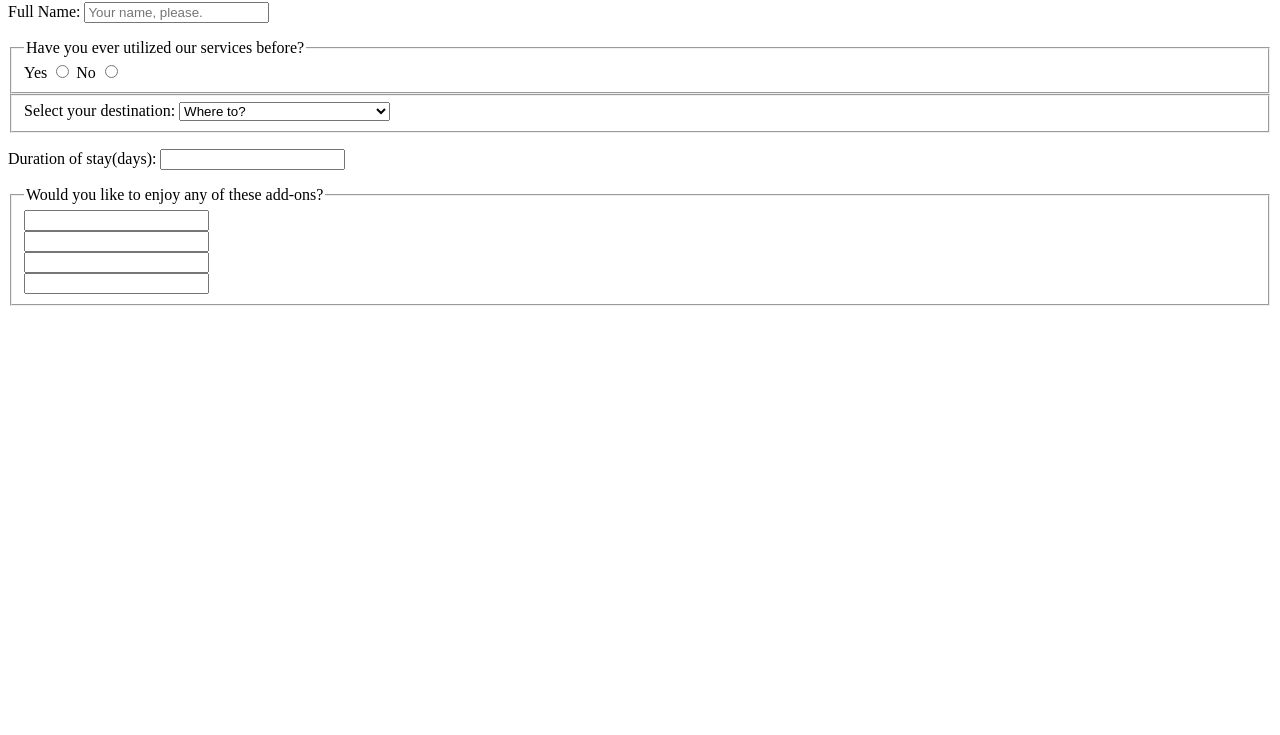
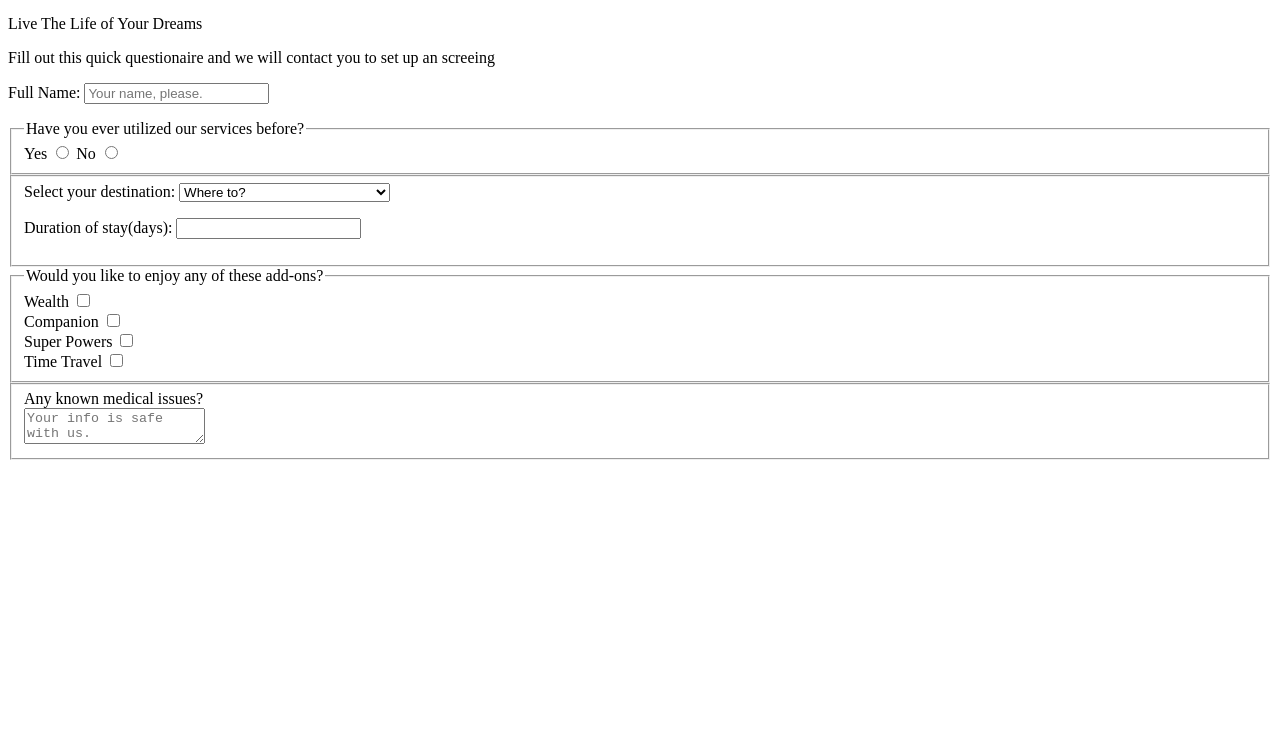
Before and after one commit to DirtDeodara/solo-product-entry, a plain HTML site: page product.html in a window 1280 px wide. Shown: the part 65-800 px from the top of the page. Drawn offline with Linux system fonts and the light colour scheme.

```diff
--- a/product.html
+++ b/product.html
@@ -9,16 +9,26 @@
 </head>
 <body>
     <form id="rekall-app">
-        <h2>Let us help bring your <em>dream</em> to <strong>life.</strong></h2>
 
-        <section>
+        <header id="product-header">
+
+            <h1>Rekall</h1>
+            <p>Live The Life of Your Dreams</p>
+
+        </header>
+
+        <p>
+            Fill out this quick questionaire and we will contact you to set up an screeing
+        </p>
+
+
         <p>
             <label for="name">Full Name:</label>
             <input type="text" name="name" id="name" placeholder="Your name, please." required>
         </p>
-        </section>
 
-        <section>
+
+
         <fieldset>
            <legend>
                Have you ever utilized our services before?
@@ -31,9 +41,9 @@
             <input type="radio" name="utilized" id="no" value="no" required>
 
         </fieldset>
-        </section>
 
-        <section>
+
+
         <fieldset>
             <label for="destination">Select your destination:</label>
             <select name="destination" id="destination" required>
@@ -42,43 +52,48 @@
                 <option value="ocean">Explore the bottom of the ocean</option>
                 <option value="mars">Climb the mountins of Mars</option>
             </select>
-            </fieldset>
-        </section>
 
-        <section>
             <p>
                 <label for="duration">Duration of stay(days):</label>
                 <input type="number" id="duration" required>
             </p>
-        </section>
+        </fieldset>
 
-        <section>
+
+
+
         <fieldset>
             <legend>
                 Would you like to enjoy any of these add-ons?
             </legend>
+
             <div>
-                    <label for="money"></label>
-                    <input type="" value="" name="" id="">
+                <label for="wealth">Wealth</label>
+                <input type="checkbox" value="wealth" name="add-ons" id="wealth">
             </div>
 
             <div>
-                    <label for="spouse"></label>
-                    <input type="" value="" name="" id="">
+                <label for="companion">Companion</label>
+                <input type="checkbox" value="companion" name="add-ons" id="companion">
             </div>
 
             <div>
-                    <label for="vehicles"></label>
-                    <input type="" value="" name="" id="">
+                <label for="super-powers">Super Powers</label>
+                <input type="checkbox" value="super-powers" name="add-ons" id="super-powers">
             </div>
 
             <div>
-                    <label for="powers"></label>
-                    <input type="" value="" name="" id="">
+                <label for="time-travel">Time Travel</label>
+                <input type="checkbox" value="time-travel" name="add-ons" id="time-travel">
             </div>
+        </fieldset>
 
+        <fieldset>
+            <label for="medical">Any known medical issues?</label>
+            <br />
+            <textarea name="medical" id="medical" placeholder="Your info is safe with us."></textarea>
         </fieldset>
-        </section>
+
     </form>
 
 </body>
```
Also changed, not shown: index.html (+1 -0 lines), src/getAnswers.js (added, +12 -0 lines), test/tests.js (+20 -2 lines), src/function.js (deleted). Lines whose indentation alone changed are shown as unchanged.
